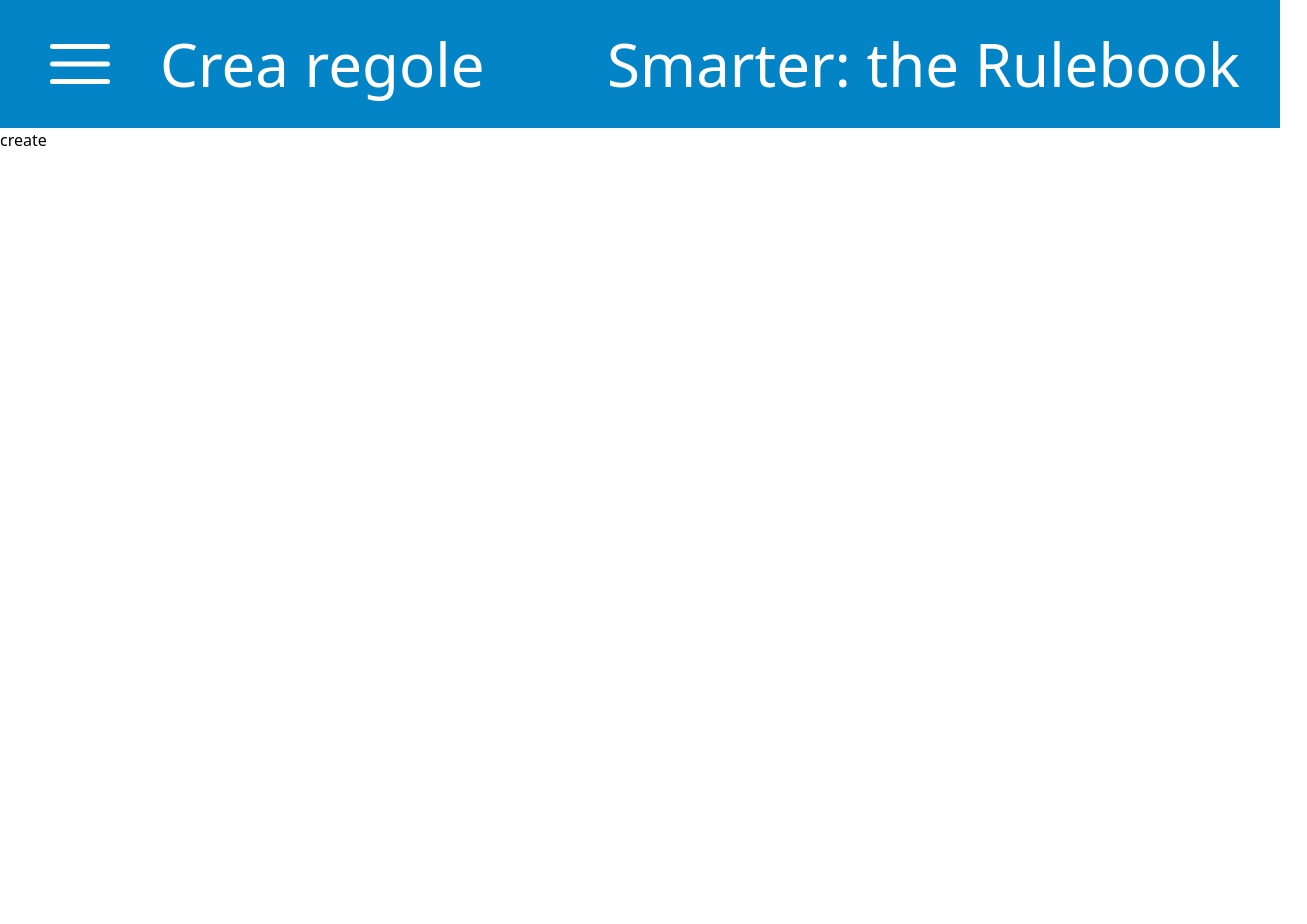
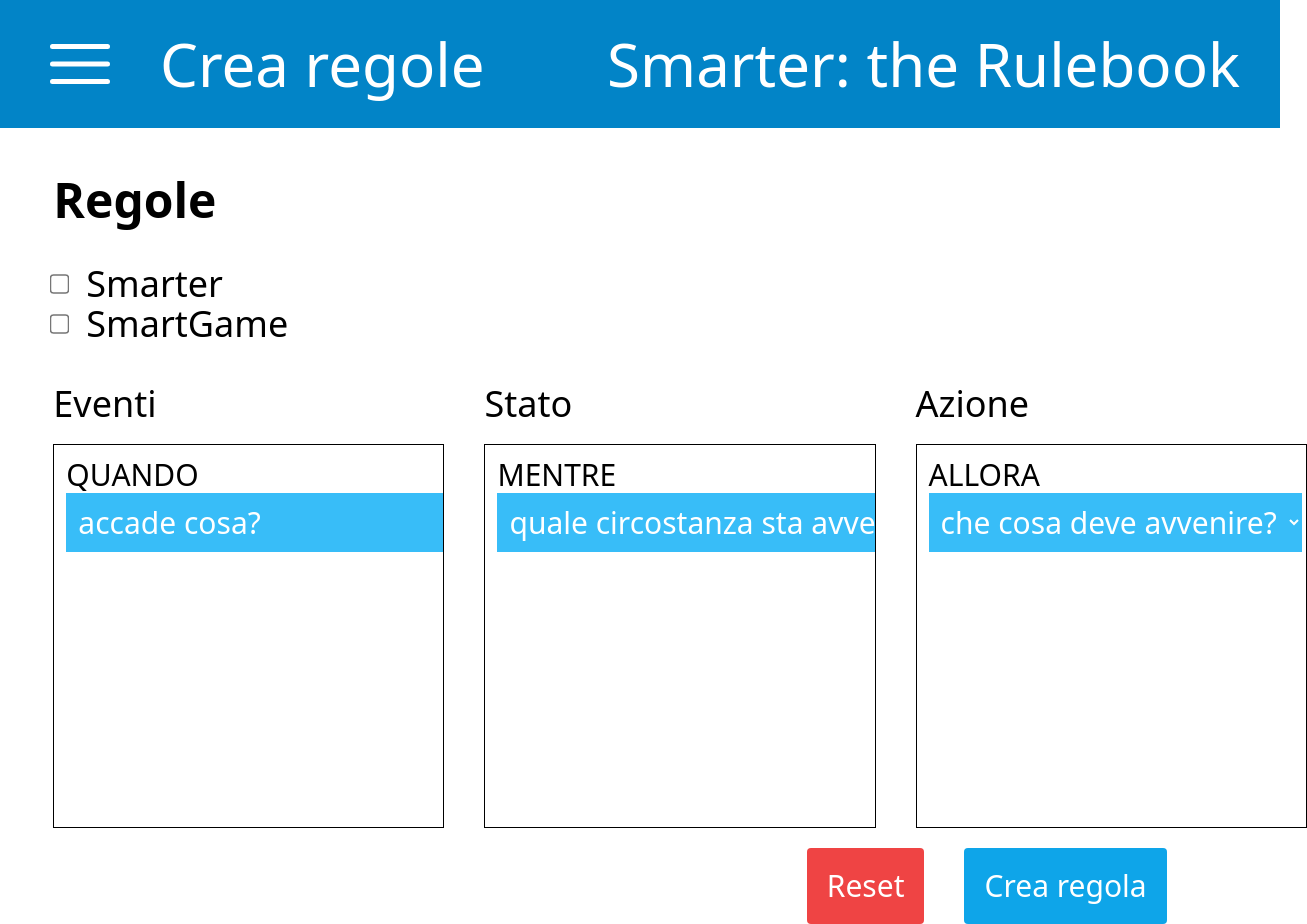
Before and after one commit to daviFrag/new-sensation, a Next.js app: page /create in a window 1280 px wide. Shown: the top 924 px of the page, 1307 px wide, since content can reach past the window. Before the commit the page ends 800 px from the top, so only its background shows below. Built offline with nearby package versions, Linux system fonts and the light colour scheme.

Commit message:
create rule

```diff
--- /dev/null
+++ b/src/app/(main)/create/CreateLoaded.tsx
@@ -0,0 +1,208 @@
+import React, { useState } from "react";
+import {
+  Block,
+  BlockScope,
+  Rule,
+  RuleUnnested,
+  Vocabulary,
+} from "@/utils/BlockRuleTypes";
+import { makeRuleNested } from "@/utils/makeRuleNested";
+
+export default function CreateLoaded(props: {
+  vocabularies: Vocabulary[];
+  blocks: Block[];
+}) {
+  const { vocabularies, blocks } = props;
+
+  const [whileArray, setWhileArray] = useState<Block[]>([]);
+  const [whenArray, setWhenArray] = useState<Block[]>([]);
+  const [doArray, setDoArray] = useState<Block[]>([]);
+
+  function getBlocksByScope(scope: BlockScope): Block[] {
+    return blocks.filter((b) => b.scope === scope);
+  }
+
+  function getSelectOfBlocks(
+    blocks: Block[],
+    std_text: string,
+    setNewArray: (f: (arr: Block[]) => Block[]) => void
+  ) {
+    if (!blocks.length) return;
+
+    return (
+      <select
+        onChange={(event) => {
+          const value = event.target.value;
+          const new_block = blocks.find((b) => b.name === value);
+          if (!new_block) return;
+          setNewArray((old_arr) => {
+            return [...old_arr, { ...new_block }];
+          });
+        }}
+        value=""
+        className="bg-sky-400 text-white p-2"
+      >
+        <option>{std_text}</option>
+        {blocks.map((b) => (
+          <option key={b.name} value={b.name}>
+            {b.text}
+          </option>
+        ))}
+      </select>
+    );
+  }
+
+  function whenArrayToText() {
+    if (!whenArray.length)
+      return getSelectOfBlocks(
+        getBlocksByScope("STATE"),
+        "accade cosa?",
+        setWhenArray
+      );
+
+    const last_block = whenArray.at(-1)!;
+    let elem: React.ReactNode;
+    switch (last_block.scope) {
+      case "STATE":
+        elem = getSelectOfBlocks(
+          getBlocksByScope("DESCRIPTION"),
+          "tipo",
+          setWhenArray
+        );
+        break;
+      default:
+        break;
+    }
+
+    const s = whenArray.map((b) => b.text).join(" ") + " ";
+    return [s, elem];
+  }
+
+  function whileArrayToText() {
+    if (!whileArray.length)
+      return getSelectOfBlocks(
+        getBlocksByScope("STATE"),
+        "quale circostanza sta avvenendo?",
+        setWhileArray
+      );
+
+    const last_block = whileArray.at(-1)!;
+    let elem: React.ReactNode;
+    switch (last_block.scope) {
+      case "STATE":
+        elem = getSelectOfBlocks(
+          getBlocksByScope("DESCRIPTION"),
+          "tipo",
+          setWhileArray
+        );
+        break;
+      case "DESCRIPTION":
+        elem = getSelectOfBlocks(getBlocksByScope("LOGIC"), "", setWhileArray);
+        break;
+      case "LOGIC":
+        elem = getSelectOfBlocks(
+          getBlocksByScope("STATE"),
+          "quale circostanza sta avvenendo?",
+          setWhileArray
+        );
+        break;
+      default:
+        break;
+    }
+
+    const s = whileArray.map((b) => b.text).join(" ") + " ";
+    return [s, elem];
+  }
+
+  function doArrayToText() {
+    let elem: React.ReactNode = getSelectOfBlocks(
+      getBlocksByScope("OUTPUT").filter(
+        (b) => !doArray.some((bb) => b.name === bb.name)
+      ),
+      "che cosa deve avvenire?",
+      setDoArray
+    );
+    const s = doArray.map((b, i) => (
+      <>
+        <br />
+        {b.text} ({b?.value})
+        <input
+          onChange={(e) => {
+            const value = e.target.value;
+            setDoArray((old_arr) => {
+              const new_arr = [...old_arr];
+              new_arr[i].value = value;
+              return new_arr;
+            });
+          }}
+          className="border border-black"
+        />
+      </>
+    ));
+    return [s, elem];
+  }
+
+  return (
+    <main>
+      <h1 className="w-11/12 mx-auto text-5xl font-semibold pt-12 pb-5">
+        Regole
+      </h1>
+      <div className="w-11/12 mx-auto text-4xl py-5">
+        {vocabularies.map((v) => (
+          <label key={v} className="flex gap-5">
+            <input type="checkbox" value={v} className="scale-150 -z-10" />
+            {v}
+          </label>
+        ))}
+      </div>
+      <div className="w-11/12 mx-auto flex gap-10">
+        <div className="w-4/12">
+          <h2 className="text-4xl py-5">Eventi</h2>
+          <div className="border border-black h-96 text-3xl p-3 overflow-y-scroll">
+            QUANDO {whenArrayToText()}
+          </div>
+        </div>
+        <div className="w-4/12">
+          <h2 className="text-4xl py-5">Stato</h2>
+          <div className="border border-black h-96 text-3xl p-3 overflow-y-scroll">
+            MENTRE {whileArrayToText()}
+          </div>
+        </div>
+        <div className="w-4/12">
+          <h2 className="text-4xl py-5">Azione</h2>
+          <div className="border border-black h-96 text-3xl p-3 overflow-y-scroll">
+            ALLORA {doArrayToText()}
+          </div>
+        </div>
+      </div>
+      <div className="w-11/12 mx-auto flex justify-end px-10">
+        <button
+          onClick={() => {
+            setWhenArray([]);
+            setWhileArray([]);
+            setDoArray([]);
+          }}
+          className="text-white bg-red-500 p-5 rounded text-3xl m-5"
+        >
+          Reset
+        </button>
+        <button
+          onClick={() => {
+            const rule_unnested: RuleUnnested = {
+              when: whenArray,
+              while: whileArray,
+              do: doArray,
+              scope: "SELECTOR",
+            };
+
+            const rule = makeRuleNested(rule_unnested);
+            alert(JSON.stringify(rule, null, 2));
+          }}
+          className="text-white bg-sky-500 p-5 rounded text-3xl m-5"
+        >
+          Crea regola
+        </button>
+      </div>
+    </main>
+  );
+}
--- a/src/app/(main)/create/page.tsx
+++ b/src/app/(main)/create/page.tsx
@@ -1,12 +1,18 @@
+'use client'
+
 import React from "react";
 import Header from "../Header";
 import { links } from "@/utils/links";
+import { vocabularies, blocks } from "@/utils/rules";
+import CreateLoaded from "./CreateLoaded";
 
 export default function Create() {
+  // TODO API
+
   return (
     <>
       <Header text={links.create} />
-      <main>create</main>
+      <CreateLoaded vocabularies={vocabularies} blocks={blocks} />
     </>
   );
 }
--- a/src/app/(main)/rules/page.tsx
+++ b/src/app/(main)/rules/page.tsx
@@ -1,3 +1,5 @@
+'use client'
+
 import React from "react";
 import Header from "../Header";
 import { links } from "@/utils/links";
--- a/src/utils/BlockRuleTypes.ts
+++ b/src/utils/BlockRuleTypes.ts
@@ -12,7 +12,7 @@
 };
 
 export type Rule = {
-  id: string;
+  id?: string;
   when: Block;
   while: Block;
   do: Block[];
@@ -20,7 +20,7 @@
 };
 
 export type RuleUnnested = {
-  id: string;
+  id?: string;
   when: Block[];
   while: Block[];
   do: Block[];
```
